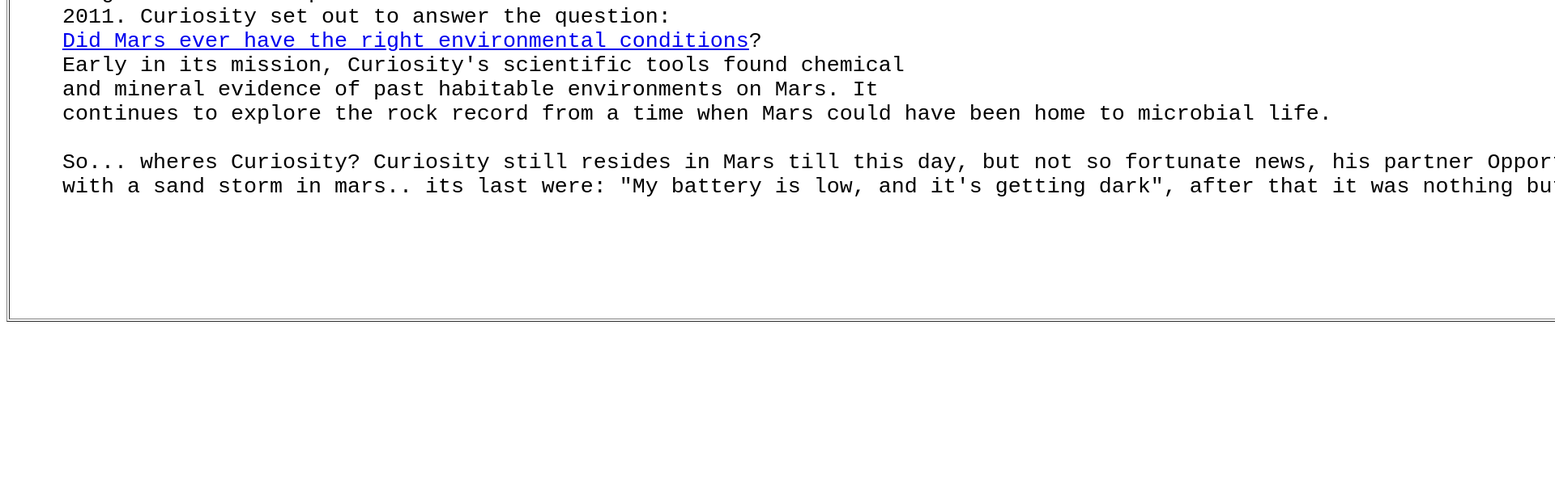
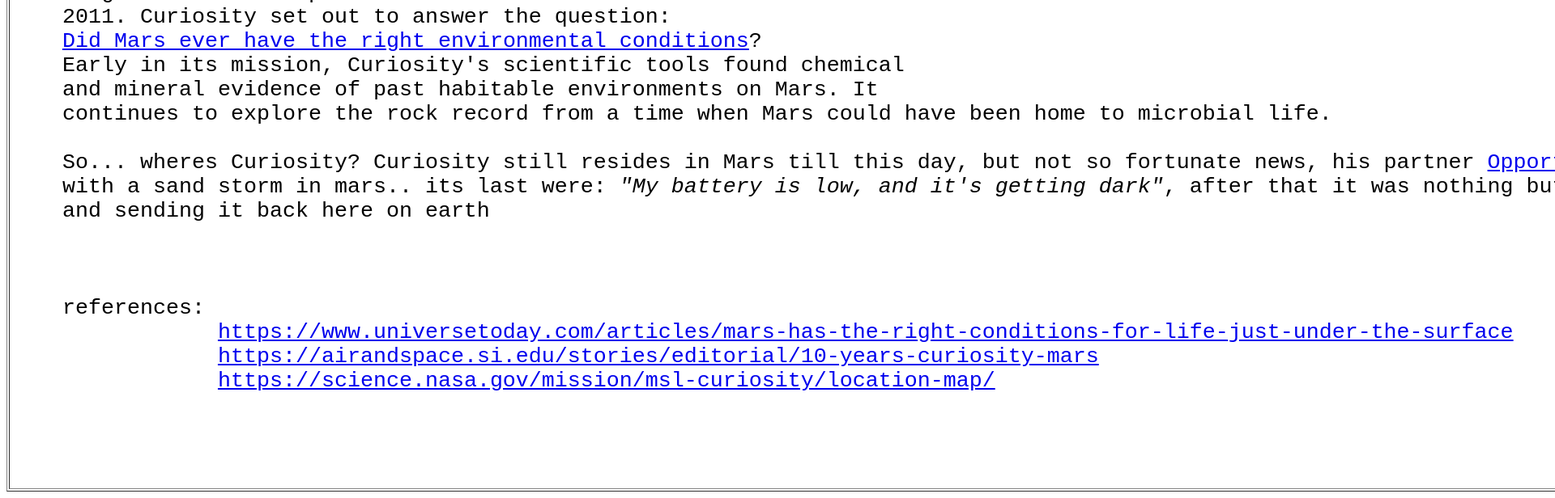
Before and after one commit to Gaano-Ishmael/WebsiteFolder, a plain HTML site: page index.html in a window 1280 px wide. Shown: the part 540-1156 px from the top of the page at 81% size, 1920 px wide, since content can reach past the window. Before the commit the page ends 946 px from the top, so only its background shows below. Drawn offline with Linux system fonts and the light colour scheme.

Commit message:
Updated index file

```diff
--- a/index.html
+++ b/index.html
@@ -32,9 +32,16 @@
     and mineral evidence of past habitable environments on Mars. It
     continues to explore the rock record from a time when Mars could have been home to microbial life.
 
-    So... wheres Curiosity? Curiosity still resides in Mars till this day, but not so fortunate news, his partner Opportunity has sadly stopped communicating with Nasa after being hit
-    with a sand storm in mars.. its last were: "My battery is low, and it's getting dark", after that it was nothing but silence...
+    So... wheres Curiosity? Curiosity still resides in Mars till this day, but not so fortunate news, his partner <a href ="https://science.nasa.gov/mission/mer-opportunity/" target="_blank">Opportunity</a> ,  has sadly stopped communicating with Nasa after being hit
+    with a sand storm in mars.. its last were: <font style="font-style: italic;">"My battery is low, and it's getting dark"</font>, after that it was nothing but silence... Curiosity is still resiing at the Gale Crater, gathering data
+    and sending it back here on earth
 
+
+
+    references:
+                <a href ="https://www.universetoday.com/articles/mars-has-the-right-conditions-for-life-just-under-the-surface" target="_blank">https://www.universetoday.com/articles/mars-has-the-right-conditions-for-life-just-under-the-surface</a>
+                <a href ="https://airandspace.si.edu/stories/editorial/10-years-curiosity-mars" target="_blank">https://airandspace.si.edu/stories/editorial/10-years-curiosity-mars</a>
+                <a href ="https://science.nasa.gov/mission/msl-curiosity/location-map/" target="_blank">https://science.nasa.gov/mission/msl-curiosity/location-map/</a>
 
 
             </pre>
```
